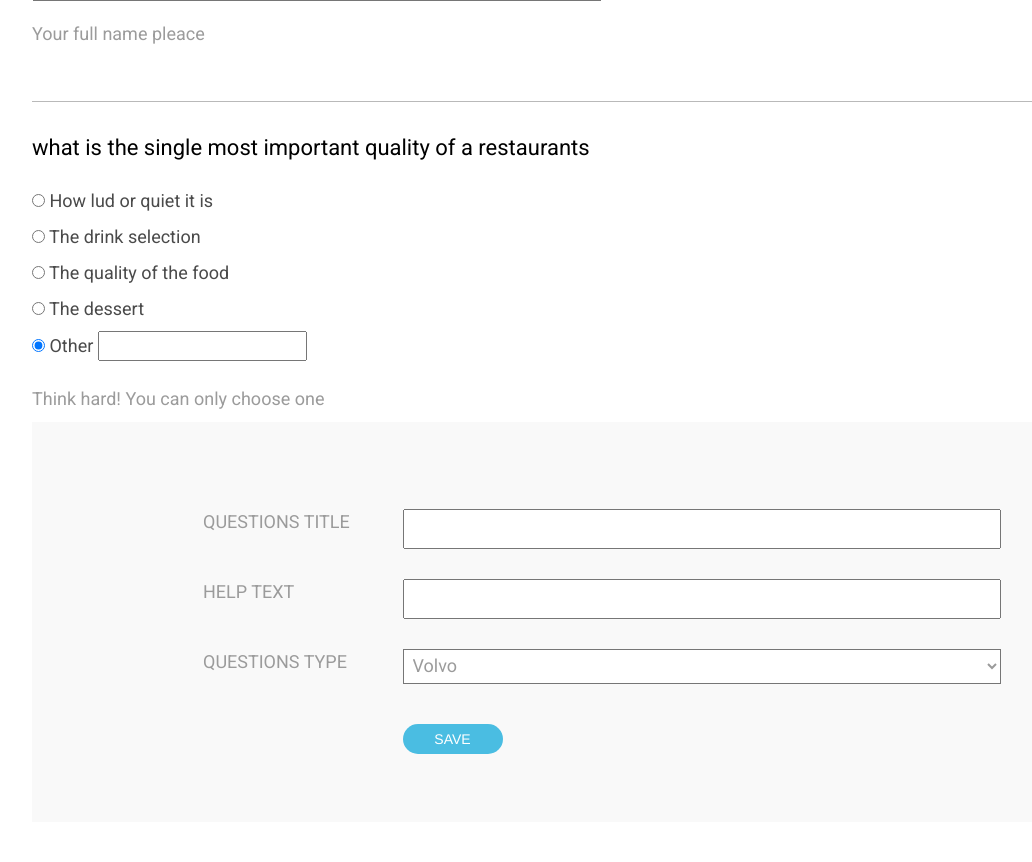
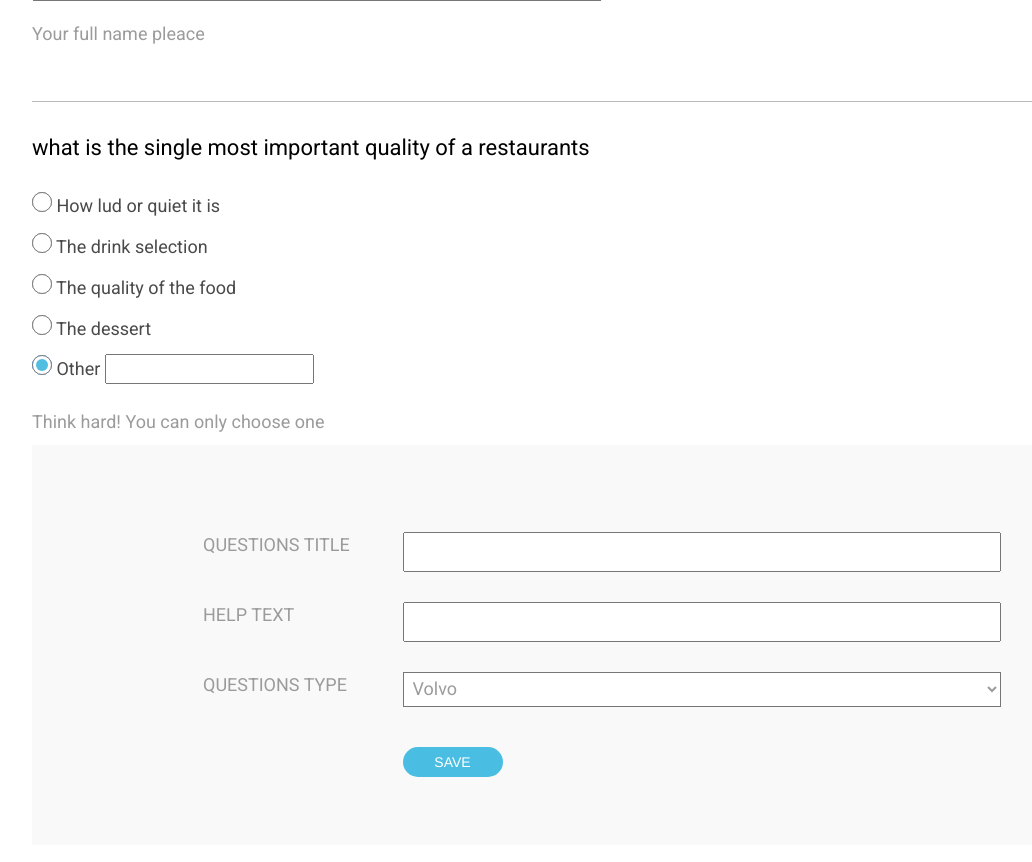
Before and after one commit to richardsolis/formidable, a PHP site: page /index.html in a window 1280 px wide. Shown: the part 498-1360 px from the top of the page, without its empty margins (38-1070 px from the left). Run offline with PHP 8.4, Linux system fonts and the light colour scheme.

```diff
--- a/index.html
+++ b/index.html
@@ -45,30 +45,30 @@
           <fieldset class="form-group">
               <div class="form-check">
                 <label class="form-check-label">
-                  <input type="radio" class="form-check-input" name="optionsRadios" id="optionsRadios1" value="option1" checked>
+                  <input class="btn-radius" type="radio" class="form-check-input" name="optionsRadios" id="optionsRadios1" value="option1" checked>
                   How lud or quiet it is
                 </label>
               </div>
               <div class="form-check">
                 <label class="form-check-label">
-                  <input type="radio" class="form-check-input" name="optionsRadios" id="optionsRadios1" value="option2" checked>
+                  <input class="btn-radius" type="radio" class="form-check-input" name="optionsRadios" id="optionsRadios1" value="option2" checked>
                   The drink selection
                 </label>
               </div>
               <div class="form-check">
                 <label class="form-check-label">
-                  <input type="radio" class="form-check-input" name="optionsRadios" id="optionsRadios1" value="option3" checked>
+                  <input class="btn-radius" type="radio" class="form-check-input" name="optionsRadios" id="optionsRadios1" value="option3" checked>
                   The quality of the food
                 </label>
               </div>
               <div class="form-check">
               <label class="form-check-label">
-                  <input type="radio" class="form-check-input" name="optionsRadios" id="optionsRadios2" value="option4">
+                  <input class="btn-radius" type="radio" class="form-check-input" name="optionsRadios" id="optionsRadios2" value="option4">
                     The dessert
                 </label>
                 <div class="form-check">
                 <label class="form-check-label">
-                  <input type="radio" class="form-check-input" name="optionsRadios" id="optionsRadios1" value="option5" checked>
+                  <input class="btn-radius" type="radio" class="form-check-input" name="optionsRadios" id="optionsRadios1" value="option5" checked>
                   Other
                   <input type="text">
                 </label>
--- a/main.css
+++ b/main.css
@@ -190,7 +190,37 @@
 }
 .menu{
     display: none;
-  }
+}
+.btn-radius {
+  height: 20px;
+  position: relative;
+  width: 20px;
+}
+
+.btn-radius:after {
+  background: white;
+  border-radius: 50%;
+  border: 1px solid grey;
+  box-sizing: border-box;
+  content: '';
+  position: absolute;
+  width: 20px;
+  height: 20px;
+  z-index: 1;
+}
+
+.btn-radius:checked:before {
+  background: #51bde0;
+  border-radius: 50%;
+  content: '';
+  position: absolute;
+  left: 50%;
+  top: 50%;
+  width: 12px;
+  height: 12px;
+  transform: translate(-50%, -50%);
+  z-index: 2;
+}
 @media(max-width:992px){
   .botones{
     margin-left:0;
```
